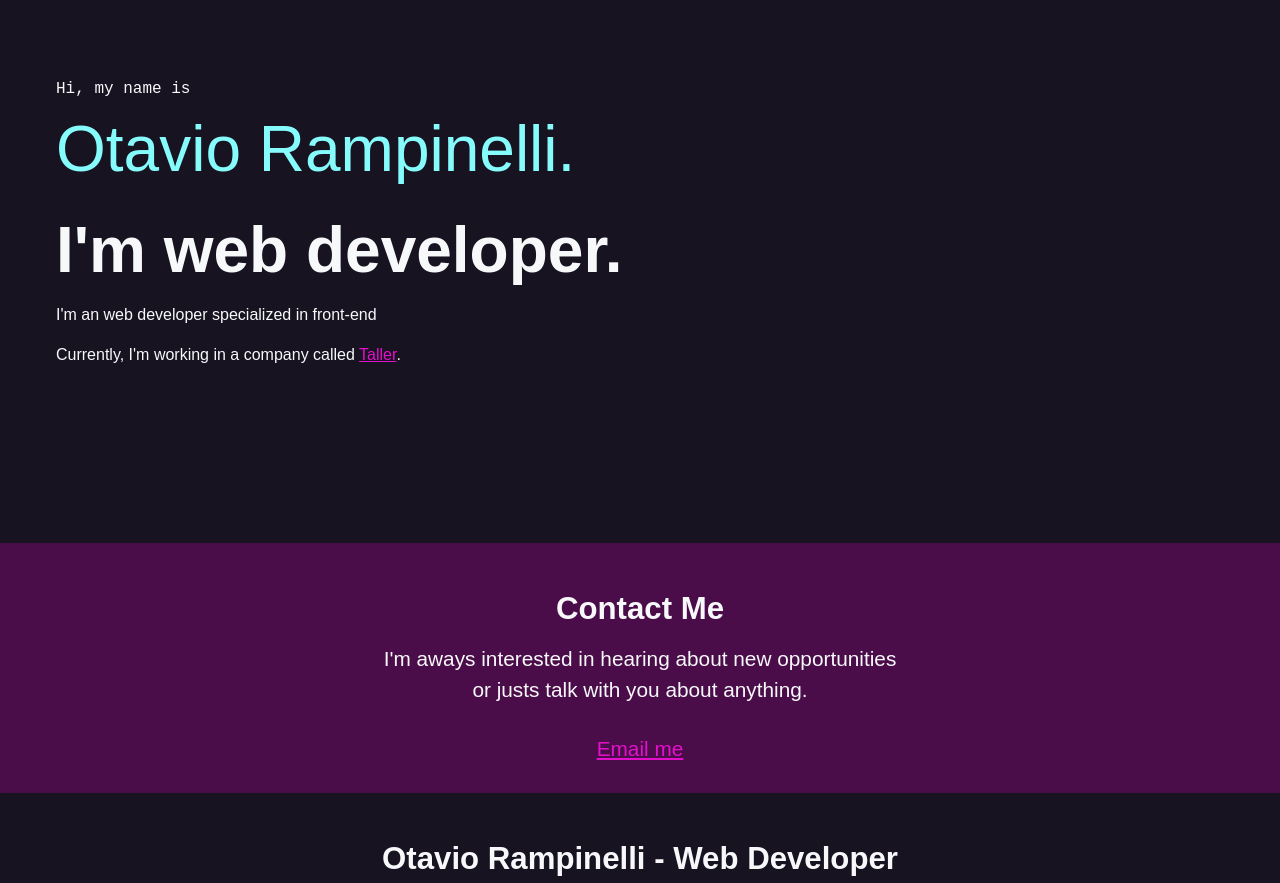
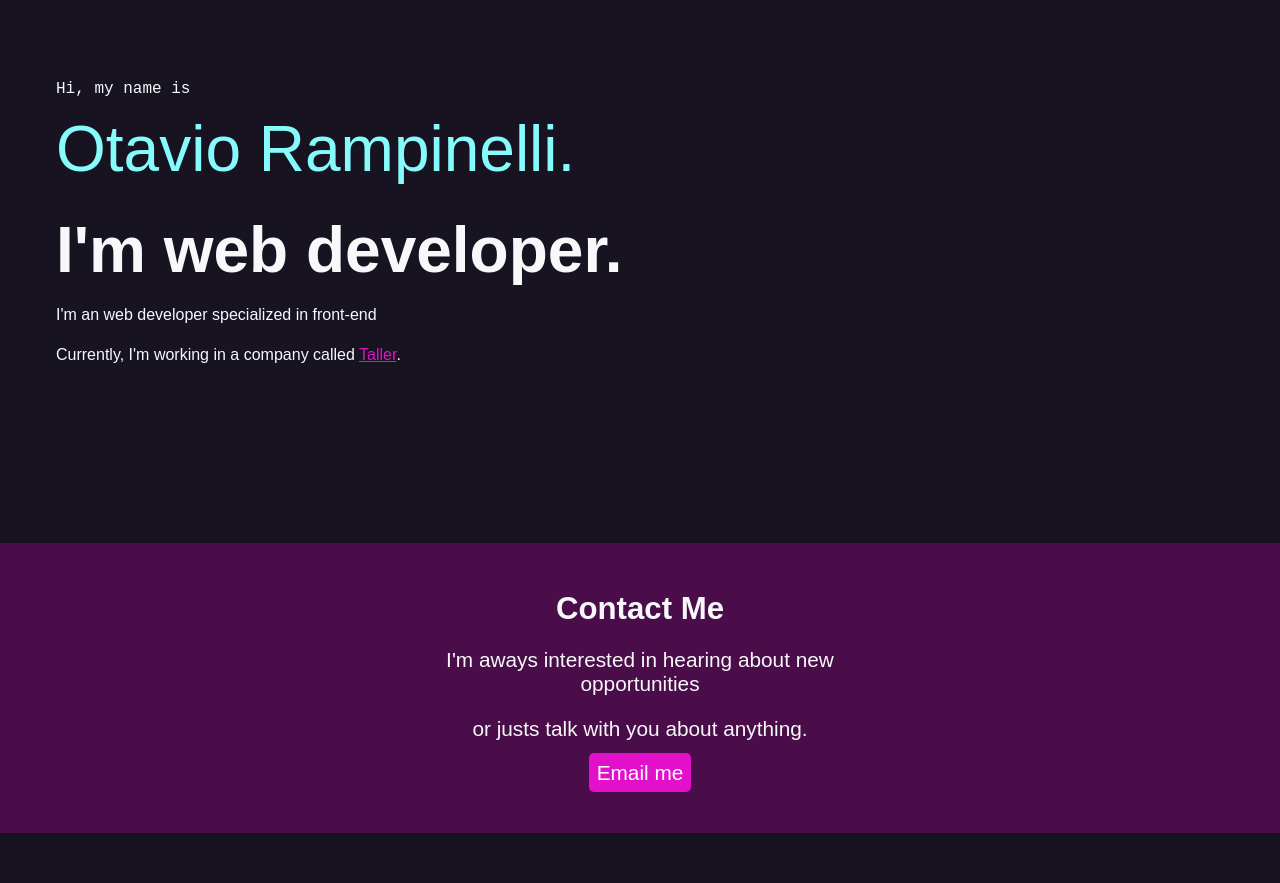
Before and after one commit to otarampinelli/frontendmasters-css-portfolio, a plain HTML site: page index.html in a window 1280 px wide. Shown: the part 65-948 px from the top of the page. Drawn offline with Linux system fonts and the light colour scheme.

Commit message:
refactor: changed some styles in contact section

```diff
--- a/css/style.css
+++ b/css/style.css
@@ -69,32 +69,20 @@
     font-size: 4rem;
   }
 
-  #contact {
+  .section-plum {
     background: var(--plum);
-    text-align: center;
   }
 
-  #contact h2 {
-    font-family: var(--sans);
-    padding: 3rem 0 1rem 0;
-  }
-
-  #contact p {
-    margin: 0;
-    line-height: 1.5;
-    font-size: var(--font-size);
+  #contact {
+    width: 400px;
+    text-align: center;
+    margin: 0 auto;
+    padding: 3rem 0;
   }
 
   #contact a {
-    display: block;
-    padding: 2rem;
-    font-family: var(--mono)
-    color: var(--magenta);
-  }
-
-  #contact a:hover {
-    color: var(--hotmag);
     text-decoration: none;
+    color: white;
   }
 
   nav {
--- a/index.html
+++ b/index.html
@@ -5,9 +5,18 @@
     <meta http-equiv="X-UA-Compatible" content="IE=edge" />
     <meta name="viewport" content="width=device-width, initial-scale=1.0" />
     <title>Otavio Rampinelli Portfolio</title>
-    <link rel="stylesheet" href="https://cdnjs.cloudflare.com/ajax/libs/font-awesome/6.2.0/css/all.min.css" integrity="sha512-xh6O/CkQoPOWDdYTDqeRdPCVd1SpvCA9XXcUnZS2FmJNp1coAFzvtCN9BmamE+4aHK8yyUHUSCcJHgXloTyT2A==" crossorigin="anonymous" referrerpolicy="no-referrer" />
-    <link rel="stylesheet" href="https://fonts.googleapis.com/css2?family=Anton&amp;display=swap">
-    <link rel="stylesheet" href="./css/style.css">
+    <link
+      rel="stylesheet"
+      href="https://cdnjs.cloudflare.com/ajax/libs/font-awesome/6.2.0/css/all.min.css"
+      integrity="sha512-xh6O/CkQoPOWDdYTDqeRdPCVd1SpvCA9XXcUnZS2FmJNp1coAFzvtCN9BmamE+4aHK8yyUHUSCcJHgXloTyT2A=="
+      crossorigin="anonymous"
+      referrerpolicy="no-referrer"
+    />
+    <link
+      rel="stylesheet"
+      href="https://fonts.googleapis.com/css2?family=Anton&amp;display=swap"
+    />
+    <link rel="stylesheet" href="./css/style.css" />
   </head>
   <body>
     <nav>
@@ -53,14 +62,16 @@
       <p>I'm an web developer specialized in front-end</p>
       <p>Currently, I'm working in a company called <a href="#">Taller</a>.</p>
     </section>
+    <div class="section-plum">
       <section id="contact">
         <h2>Contact Me</h2>
         <p>I'm aways interested in hearing about new opportunities</p>
         <p>or justs talk with you about anything.</p>
-      <a href="mailto:otaviorampinellielias@gmail.com" type="button"
+        <a href="mailto:otaviorampinellielias@gmail.com" class="button"
           >Email me</a
         >
       </section>
+    </div>
     <section id="footer">
       <h2>Otavio Rampinelli - Web Developer</h2>
       <ul>
```
Lines whose indentation alone changed are shown as unchanged.
